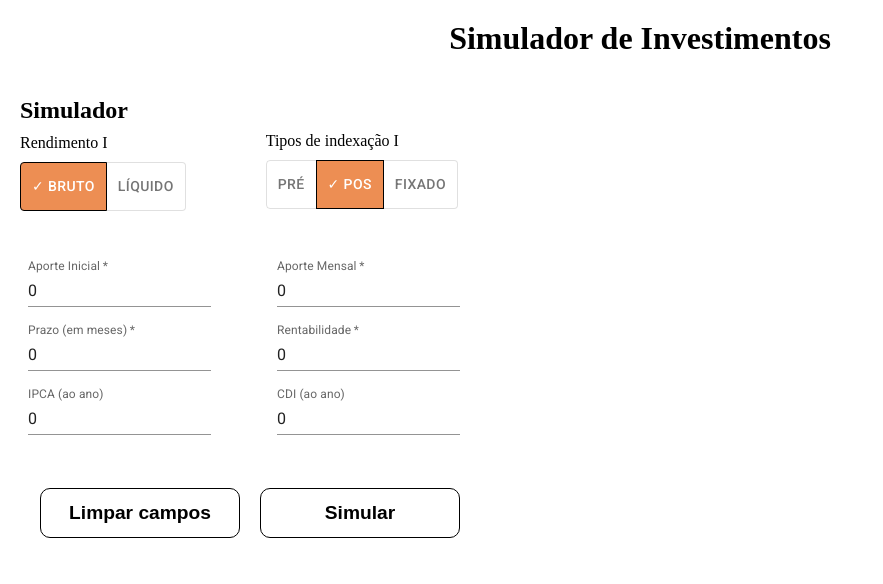
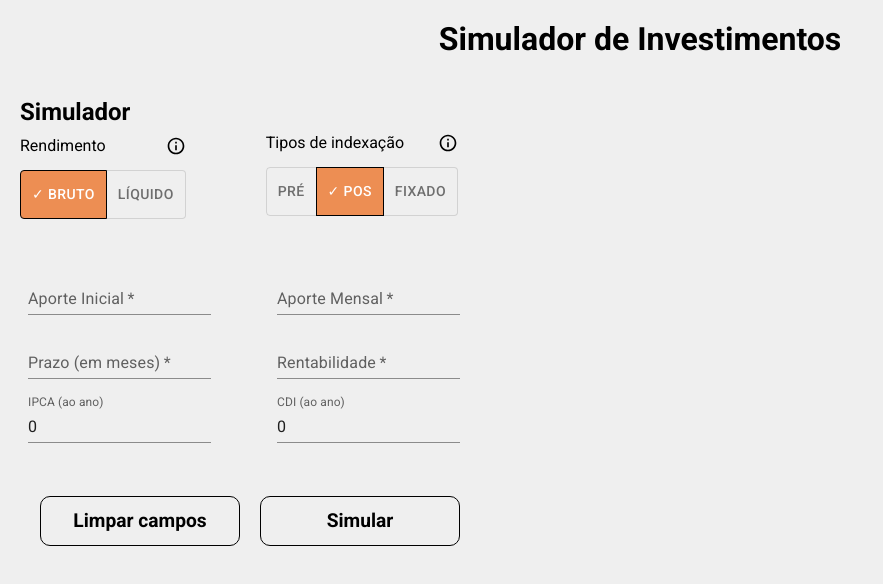
Before and after one commit to domynikmv057/Simulador-de-investimentos, a React (Create React App) app: page / in a window 1280 px wide. Shown: the top 584 px of the page, without its empty margins (0-883 px from the left). Built offline with nearby package versions, Linux system fonts and the light colour scheme; no server answers.

Commit message:
feat: add simulation component

```diff
--- a/public/index.html
+++ b/public/index.html
@@ -1,27 +1,25 @@
 <!DOCTYPE html>
 <html lang="en">
+
 <head>
   <meta charset="utf-8" />
   <meta name="viewport" content="width=device-width, initial-scale=1" />
   <meta name="theme-color" content="#000000" />
-    <meta
-      name="description"
-      content="Web site created using create-react-app"
-    />
-
+  <meta name="description" content="Web site created using create-react-app" />
+  <link rel="preconnect" href="https://fonts.googleapis.com">
+  <link rel="preconnect" href="https://fonts.gstatic.com" crossorigin>
   <link
-  rel="stylesheet"
-  href="https://fonts.googleapis.com/css?family=Roboto:300,400,500,700&display=swap"
-/>
-<link
-  rel="stylesheet"
-  href="https://fonts.googleapis.com/icon?family=Material+Icons"
-/>
+    href="https://fonts.googleapis.com/css2?family=Open+Sans+Condensed:wght@700&family=Roboto:ital,wght@0,300;0,400;0,700;1,100&display=swap"
+    rel="stylesheet">
+  <link rel="stylesheet" href="https://fonts.googleapis.com/css?family=Roboto:300,400,500,700&display=swap" />
+  <link rel="stylesheet" href="https://fonts.googleapis.com/icon?family=Material+Icons" />
   <title>React App</title>
 </head>
+
 <body>
   <noscript>You need to enable JavaScript to run this app.</noscript>
   <div id="root"></div>
 
 </body>
+
 </html>
--- a/src/Index.css
+++ b/src/Index.css
@@ -6,6 +6,7 @@
 body {
   width: 100vw;
   height: 100vh;
+  background-color: #efefef;
 }
 
 h1 {
--- a/src/shared/component/Buttons/IndexacaoButton.jsx
+++ b/src/shared/component/Buttons/IndexacaoButton.jsx
@@ -24,7 +24,7 @@ export const IndexacaoButton = ({ setOp }) => {
       <ToggleButton value="pos">
         {alignment === "pos" ? "✓ POS" : "POS"}
       </ToggleButton>
-      <ToggleButton value="fixado">
+      <ToggleButton value="ipca">
         {alignment === "fixado" ? "✓ FIXADO" : "FIXADO"}
       </ToggleButton>
     </ToggleButtonGroup>
--- a/src/shared/component/Form.css
+++ b/src/shared/component/Form.css
@@ -1,6 +1,10 @@
+* {
+  font-family: "Open Sans Condensed", sans-serif;
+  font-family: "Roboto", sans-serif;
+}
 .main-container {
   display: flex;
-  flex-direction: column;
+  flex-direction: row;
   width: 100%;
 }
 
@@ -42,7 +46,7 @@ p {
   color: black;
   font-weight: bold;
   font-size: 1.2rem;
-  background-color: white;
+  background-color: #efefef;
 }
 
 .botton-buttons button:disabled {
@@ -59,3 +63,8 @@ p {
   display: flex;
   flex-direction: row;
 }
+
+.information-style {
+  display: flex;
+  justify-content: space-between;
+}
--- a/src/shared/component/Form.jsx
+++ b/src/shared/component/Form.jsx
@@ -4,21 +4,26 @@ import { RendimentoButton } from "./Buttons/RendimentoButton.jsx";
 import Box from "@mui/material/Box";
 import TextField from "@mui/material/TextField";
 import { IndexacaoButton } from "./Buttons/IndexacaoButton.jsx";
+import FormControl from "@mui/material/FormControl";
+import { Simulation } from "./Simulation/Simulation.jsx";
+import InfoOutlinedIcon from "@mui/icons-material/InfoOutlined";
 
 import "./Form.css";
 
 export const Formularios = () => {
   const [nomes, setNomes] = useState([]);
-  const [formValues, setFormValues] = useState({
-    aporteInicial: 0,
-    aporteMensal: 0,
-    prazoMes: 0,
-    rentabilidade: 0,
-  });
   const [rendimentoValue, setRendimentoValue] = useState("bruto"); //uso este estate pare receber do filho RendimentoButton o valor da operação
   const [indexacaoValue, setIdexacaoValue] = useState("pos");
+  const [erroLaybel, setErroLaybel] = useState([]);
   const [cdi, setCdi] = useState(0);
   const [ipca, setIpca] = useState(0);
+  const [simulationState, setSimulationState] = useState(false);
+  const [formValues, setFormValues] = useState({
+    aporteInicial: "",
+    aporteMensal: "",
+    prazoMes: "",
+    rentabilidade: "",
+  });
 
   useEffect(() => {
     api.get("indicadores").then((response) => {
@@ -34,45 +39,64 @@ export const Formularios = () => {
     });
     // eslint-disable-next-line react-hooks/exhaustive-deps
   }, []);
-  console.log(formValues);
   const handleInputChange = (e) => {
     const { name, value } = e.target;
+
+    if (isNaN(value)) {
       setFormValues({ ...formValues, [name]: value });
+      setErroLaybel({ ...erroLaybel, [name]: true });
+    } else {
+      setFormValues({ ...formValues, [name]: value });
+      setErroLaybel({ ...erroLaybel, [name]: false });
+    }
   };
 
   const handleSubmit = (e) => {
-    e.preventDefault();
-    console.log(e);
+    setSimulationState(true);
   };
 
   const clearForm = (e) => {
     e.preventDefault();
     setFormValues({
-      aporteInicial: 0,
-      aporteMensal: 0,
-      prazoMes: 0,
-      rentabilidade: 0,
+      aporteInicial: "",
+      aporteMensal: "",
+      prazoMes: "",
+      rentabilidade: "",
       [nomes[0].nome]: nomes[0].valor,
       [nomes[1].nome]: nomes[1].valor,
     });
+    setErroLaybel([]);
+    setSimulationState(false);
   };
+
   return (
     <div className="main-container">
+      <div>
         <section className="left-form-container">
           <span className="space-element">
             <h2>Simulador</h2>
-          <p>Rendimento I</p>
+            <p className="information-style">
+              Rendimento{" "}
+              <span>
+                <InfoOutlinedIcon fontSize="small" />
+              </span>
+            </p>
             <RendimentoButton setOp={setRendimentoValue} />
           </span>
 
           <span className="riht-button-span">
-          <p>Tipos de indexação I</p>
+            <p className="information-style">
+              Tipos de indexação{" "}
+              <span>
+                <InfoOutlinedIcon fontSize="small" />
+              </span>
+            </p>
             <IndexacaoButton setOp={setIdexacaoValue} />
           </span>
         </section>
 
         <section className="right-form-container">
-        <form onSubmit={handleSubmit} className="form-group">
+          <FormControl className="form-group">
             <div className="input-camp">
               <Box
                 component="form"
@@ -90,7 +114,11 @@ export const Formularios = () => {
                   required
                   name={"aporteInicial"}
                   value={formValues.aporteInicial}
-                error={isNaN(formValues.aporteInicial)}
+                  error={erroLaybel.aporteInicial}
+                  defaultValue={0}
+                  helperText={
+                    erroLaybel.aporteInicial ? "Aporte deve ser um número" : ""
+                  }
                   onChange={(e) => {
                     handleInputChange(e);
                   }}
@@ -103,6 +131,10 @@ export const Formularios = () => {
                   required
                   name={"prazoMes"}
                   value={formValues.prazoMes}
+                  error={erroLaybel.prazoMes}
+                  helperText={
+                    erroLaybel.prazoMes ? "O Prazo deve ser um número" : ""
+                  }
                   onChange={(e) => {
                     handleInputChange(e);
                   }}
@@ -112,6 +144,10 @@ export const Formularios = () => {
                   label="IPCA (ao ano)"
                   variant="standard"
                   value={ipca}
+                  error={erroLaybel.ipca}
+                  helperText={
+                    erroLaybel.aporteInicial ? "O IPCA deve ser um número" : ""
+                  }
                   name={"ipcaAno"}
                 />
               </Box>
@@ -132,6 +168,10 @@ export const Formularios = () => {
                   required
                   type={"text"}
                   name={"aporteMensal"}
+                  error={erroLaybel.aporteMensal}
+                  helperText={
+                    erroLaybel.aporteMensal ? "Aporte deve ser um número" : ""
+                  }
                   value={formValues.aporteMensal}
                   onChange={(e) => {
                     handleInputChange(e);
@@ -144,6 +184,12 @@ export const Formularios = () => {
                   required
                   name={"rentabilidade"}
                   value={formValues.rentabilidade}
+                  error={erroLaybel.rentabilidade}
+                  helperText={
+                    erroLaybel.rentabilidade
+                      ? "A rentabilidade deve ser um número"
+                      : ""
+                  }
                   onChange={(e) => {
                     handleInputChange(e);
                   }}
@@ -153,6 +199,8 @@ export const Formularios = () => {
                   label="CDI (ao ano)"
                   variant="standard"
                   value={cdi}
+                  error={erroLaybel.cdi}
+                  helperText={erroLaybel.cdi ? "O CDI deve ser um número" : ""}
                   name={"cdiAno"}
                 />
               </Box>
@@ -166,12 +214,27 @@ export const Formularios = () => {
               >
                 Limpar campos
               </button>
-            <button type="submit" disabled={false}>
+              <button
+                onClick={(e) => {
+                  handleSubmit();
+                }}
+                disabled={false}
+              >
                 Simular
               </button>
             </section>
-        </form>
+          </FormControl>
         </section>
+      </div>
+
+      {simulationState ? (
+        <Simulation
+          indexacaoValue={indexacaoValue}
+          rendimentoValue={rendimentoValue}
+        />
+      ) : (
+        <div></div>
+      )}
     </div>
   );
 };
--- /dev/null
+++ b/src/shared/component/Simulation/Simulation.css
@@ -0,0 +1,38 @@
+.main-section-simulation {
+  display: flex;
+  flex-direction: column !important;
+}
+
+.simulation-list {
+  display: flex;
+  flex-direction: row;
+  flex-wrap: wrap;
+  list-style-type: none;
+}
+
+.simulation-list li {
+  min-width: 150px;
+  width: 25% !important;
+  align-items: center;
+  text-align: center;
+  margin: 20px;
+  background-color: white;
+}
+
+.simulation-list li h3 {
+  margin-bottom: 15px;
+}
+
+.simulation-list li p {
+  font-weight: bold;
+}
+
+.simulation-list li {
+  -webkit-box-shadow: 0px 0px 10px 1px rgba(54, 54, 54, 1);
+  -moz-box-shadow: 0px 0px 10px 1px rgba(54, 54, 54, 1);
+  box-shadow: 0px 0px 10px 1px rgba(54, 54, 54, 1);
+}
+
+.green-style {
+  color: #7bbc70;
+}
--- /dev/null
+++ b/src/shared/component/Simulation/Simulation.jsx
@@ -0,0 +1,61 @@
+import { useEffect, useState } from "react";
+import { api } from "../../api/Api.js";
+import "./Simulation.css";
+
+export const Simulation = ({ indexacaoValue, rendimentoValue }) => {
+  const [simlationsApi, setSimlationsApi] = useState([]);
+  const [selectedSimulation, setSelectedSimulation] = useState([]);
+  useEffect(() => {
+    api.get("simulacoes").then((response) => {
+      const respData = response.data;
+      respData.map((item) => {
+        if (
+          item.tipoIndexacao === indexacaoValue &&
+          item.tipoRendimento === rendimentoValue
+        ) {
+          setSelectedSimulation(item);
+        }
+      });
+      setSimlationsApi(respData);
+    });
+    // eslint-disable-next-line react-hooks/exhaustive-deps
+  }, []);
+
+  const OperationChose = () => {
+    console.log(selectedSimulation);
+    console.log(simlationsApi);
+  };
+  return (
+    <section className="main-section-simulation">
+      <h2>Resultado da Simulação</h2>
+      <ul className="simulation-list">
+        <li>
+          <h3>Valor Final Bruto</h3>
+          <p>R${selectedSimulation.valorFinalBruto}</p>
+        </li>
+        <li>
+          <h3>Alíquota do IR</h3>
+          <p>{selectedSimulation.aliquotaIR}%</p>
+        </li>
+        <li>
+          <h3>Valor Pago em IR</h3>
+          <p>R${selectedSimulation.valorPagoIR}</p>
+        </li>
+        <li>
+          <h3>Valor Final Líquido</h3>
+          <p className="green-style">
+            R${selectedSimulation.valorFinalLiquido}
+          </p>
+        </li>
+        <li>
+          <h3>Valor Total Investido</h3>
+          <p>R${selectedSimulation.valorTotalInvestido}</p>
+        </li>
+        <li>
+          <h3>Ganho Líquido</h3>
+          <p className="green-style">R${selectedSimulation.ganhoLiquido}</p>
+        </li>
+      </ul>
+    </section>
+  );
+};
```
Lines whose indentation alone changed are shown as unchanged.
